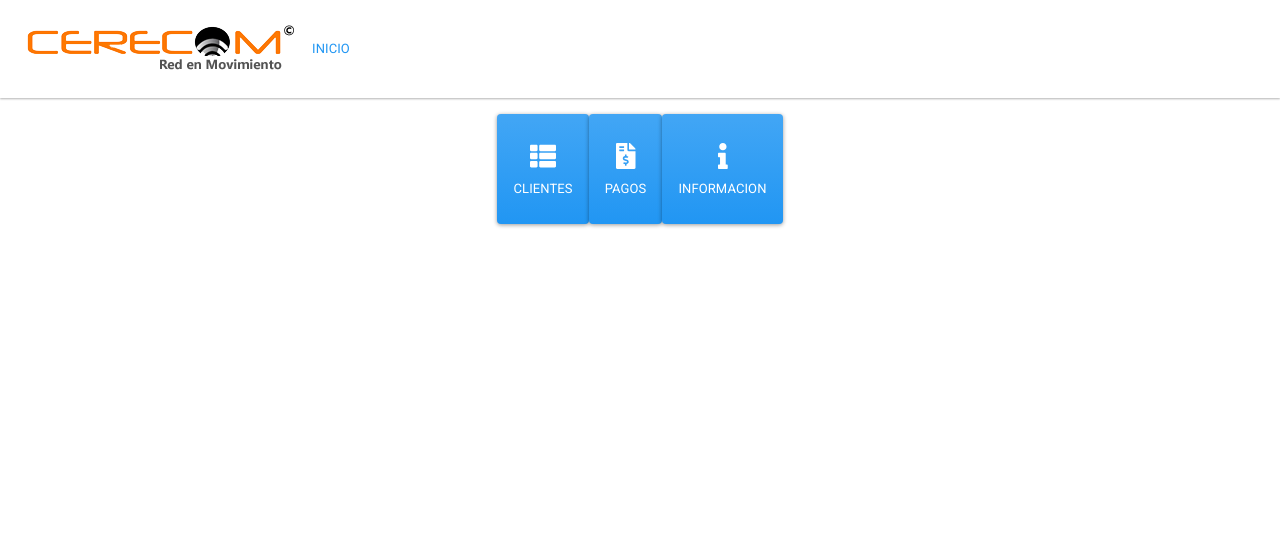
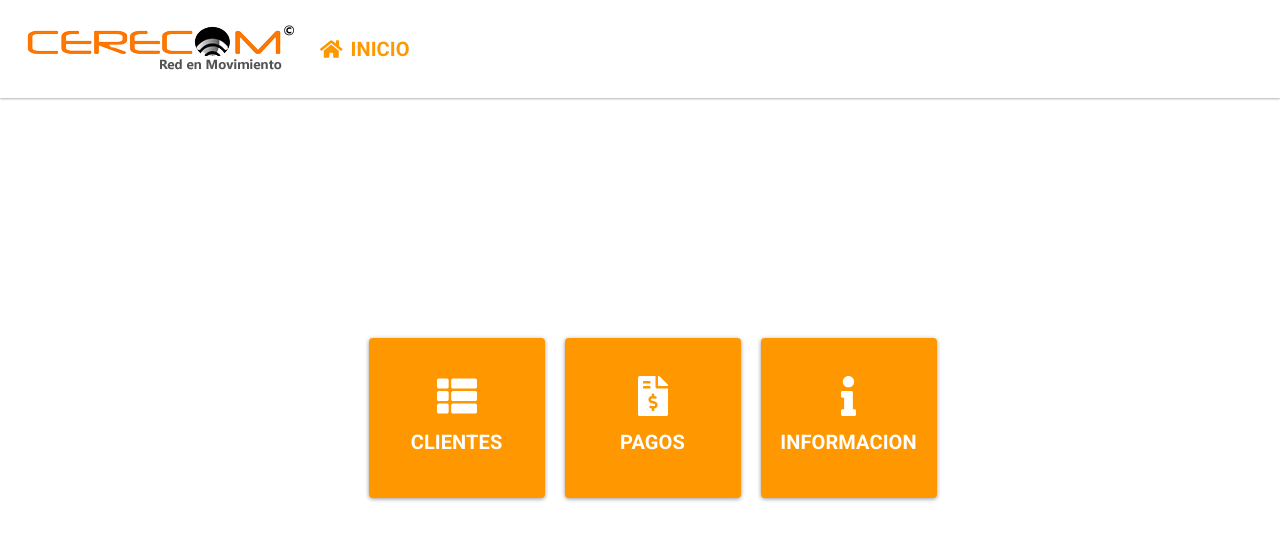
Before and after one commit to Gaboss777/crudApp, a React (Create React App) app: page / in a window 1280 px wide. Shown: the top 540 px of the page. Built offline with nearby package versions, Linux system fonts and the light colour scheme.

Commit message:
Form Fixed
Se reestablecio el formato del UserForm, ya que algunos campos estaban desordenados. Tambien se mejoro el diseno del navbar y se puso un <Spinner > en el page de Clientes que funciona al momento de cargar los datos.

```diff
--- a/package.json
+++ b/package.json
@@ -14,6 +14,7 @@
     "bootstrap": "^4.5.2",
     "bootstrap-icons": "^1.0.0-alpha5",
     "bootswatch": "^4.5.2",
+    "hover.css": "^2.3.2",
     "node-sass": "^4.14.1",
     "react": "^16.13.1",
     "react-bootstrap": "^1.3.0",
--- a/src/App.scss
+++ b/src/App.scss
@@ -1,10 +1,14 @@
 $yellow:#ff9800;
+$darkyellow: #c48105;
+$darkessyellow: #946104;
+$white: #ffffff;
+
 .hover-table{
    cursor:pointer;
    transition:all 0.2s ease-in-out;
    &:hover{
-      background:$yellow!important;
-      color:white;
+      background:lighten($yellow, 30%)!important;
+      color:black;
    }
 }
 @media (min-width: 1200px) {
@@ -13,3 +17,95 @@ $yellow:#ff9800;
        max-width: 90%;
     }
  }
+
+ .btn-dash-size {
+   width: fit-content;
+   min-width: 11rem;
+   height: 10rem;
+   max-height: 10rem;
+   margin: 0 10px ;
+}
+
+.btn-dash-style {
+   background: $yellow;
+   color: $white;
+   font-size: 20px;
+   font-weight: bold;
+   border: solid 2px transparent;
+   transition: border 0.2s ease-in-out;
+   cursor: pointer;
+   &:hover {
+      background: $white;
+      color: $yellow;
+      border: 2px inset $yellow
+   };
+   &:focus {
+      background: $darkyellow;
+      color: $white;
+      border: 3px inset $darkessyellow;
+      &:hover {
+         background: $yellow;
+         color: $white;
+         border: 3px inset $darkessyellow
+      }
+   };
+   &:active {
+      background: $darkyellow !important;
+      color: $white !important;
+      border: 3px inset $darkessyellow !important
+   }
+}
+
+.btn-dash-position {
+   top: 40%;
+   left: 26%;
+   position: absolute;
+   margin: 0;
+   width: 50%
+}
+
+.dashboard-container {
+   position: relative;
+   height: 70vh;
+}
+
+/* Navbar */
+.nav-link-menu {
+   padding: 8rem 1rem;
+   font-weight: bold;
+   font-size: 20px;
+   color: $yellow !important;
+   text-decoration: none;
+   transition: border 0.3s ease-in-out;
+}
+
+.navbar-hover-effect {
+   display: inline-block;
+   vertical-align: middle;
+   -webkit-transform: perspective(1px) translateZ(0);
+   transform: perspective(1px) translateZ(0);
+   box-shadow: 0 0 1px rgba(0, 0, 0, 0);
+   position: relative;
+   overflow: hidden;
+ }
+ .navbar-hover-effect:before {
+   content: "";
+   position: absolute;
+   z-index: -1;
+   left: 51%;
+   right: 51%;
+   bottom: 0;
+   background: $yellow;
+   height: 4px;
+   -webkit-transition-property: left, right;
+   transition-property: left, right;
+   -webkit-transition-duration: 0.3s;
+   transition-duration: 0.3s;
+   -webkit-transition-timing-function: ease-out;
+   transition-timing-function: ease-out;
+ }
+
+ .navbar-hover-effect:hover:before, .navbar-hover-effect:focus:before, .navbar-hover-effect:active:before {
+   left: 0;
+   right: 0;
+ }
--- a/src/components/DeleteUser/deleteUser.js
+++ b/src/components/DeleteUser/deleteUser.js
@@ -13,6 +13,7 @@ const DeleteUser = ({ selection,deleteUser }) => {
     const handleClick=()=>{
         deleteUser(selection)
         setShow(false)
+        Alerts.RemoveNotify("DATOS ELIMINADOS EXITOSAMENTE")
     }
     return (
         <Fragment>
--- a/src/components/Navbar.js
+++ b/src/components/Navbar.js
@@ -1,5 +1,7 @@
 import React from 'react';
 import { Navbar, Nav } from 'react-bootstrap';
+import { FontAwesomeIcon } from '@fortawesome/react-fontawesome';
+import { faHome } from '@fortawesome/free-solid-svg-icons';
 import Logo from '../img/LOGO.png';
 import { Link } from 'react-router-dom';
 
@@ -10,7 +12,7 @@ const MainMenu =()=> {
             <img src={Logo} alt='Logo' />
         </Navbar.Brand>
         <Nav >
-            <Link to="/" >INICIO</Link>
+            <Nav.Link as={Link} to='/' className='nav-link-menu p-2 navbar-hover-effect' ><FontAwesomeIcon icon={faHome} className='mr-2' />INICIO</Nav.Link>
         </Nav>
     </Navbar>
     )
--- a/src/components/users/List.jsx
+++ b/src/components/users/List.jsx
@@ -1,5 +1,5 @@
 import React, { useEffect } from 'react'
-import { Table, FormCheck, Badge } from 'react-bootstrap';
+import { Table, FormCheck, Badge, Spinner } from 'react-bootstrap';
 import { getUserList, selectRow } from '../../ducks/users';
 import { connect } from 'react-redux';
 
@@ -10,7 +10,7 @@ const UsersList = ({list, loading, getUserList, selectRow,selected}) => {
 
     return (
         <>
-        {!loading && list.length > 0 &&
+        {!loading && list.length > 0 ?
             <Table size='sm'>
                 <thead className='bg-warning text-white text-center text-uppercase'>
                     <tr>
@@ -50,6 +50,12 @@ const UsersList = ({list, loading, getUserList, selectRow,selected}) => {
                     }
                 </tbody>
             </Table>
+            :
+            <>
+            <Spinner variant='warning' animation='grow' className='ml-4' />
+            <Spinner variant='warning' animation='grow' className='mx-1' />
+            <Spinner variant='warning' animation='grow' />
+            </>
         }
         </>
     )
```
Also changed, not shown: src/components/Forms/Form.jsx (+22 -48 lines), 1 other file (tests, documents, lock files or other folders).
